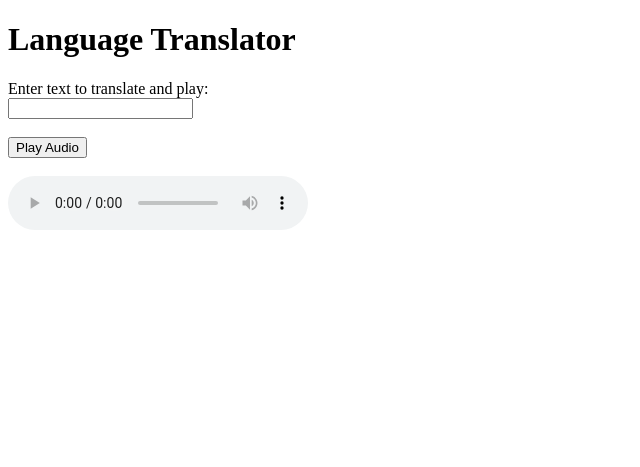
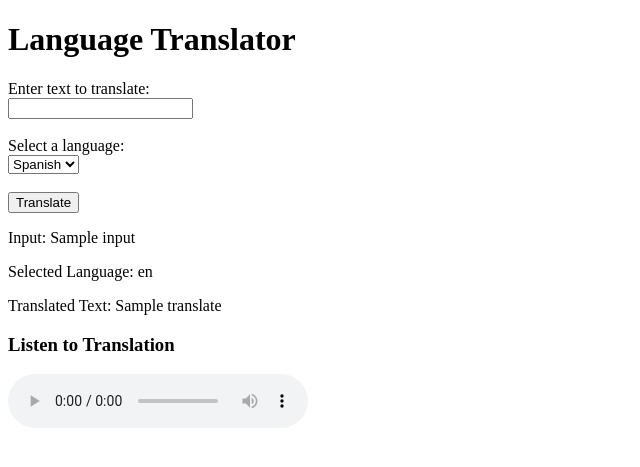
Before and after one commit to joyrizvan/Text-to-Speech-Translation-Application-on-EC2, a Flask app: template templates/index_a.html in a window 1280 px wide. Shown: the top 467 px of the page, without its empty margins (0-640 px from the left). Run offline with Flask 3, Linux system fonts and the light colour scheme; the template is opened without the code that fills it: most values are stand-ins (such as "Sample title", 1, 10 or a date in 2020); parts of the project's set-up code (start-up, migrations or seed data) failed here and were passed over.

Commit message:
audio return

```diff
--- a/run.py
+++ b/run.py
@@ -1,59 +1,33 @@
-from flask import Flask, request, jsonify, render_template
+from flask import Flask, request, render_template
 import os
 from translate import *
 
 app = Flask(__name__)
 
-# @app.route('/')
-# def index():
-#     return render_template("index_a.html")
+@app.route('/')
+def index():
+    return render_template("index_a.html")
 
-# @app.route('/', methods=['POST', 'GET'])
-# def main():
-#     audio_url = ""
-#     if request.method=='POST':
-#         input=request.form.get("input_text")
-#         selected_lang=request.form.get("language",None)
-#         if selected_lang is not None:
-#             lang=selected_lang
-#             translate=do_translate(input, lang)
-#         # Delete previous mp3 files
-#         delete_existing_audio_files()
-#         # Generate audio file path
-#         audio_file = "static/output.mp3"
-
-#         # Generate speech audio from translated text
-#         text_to_speech(translate, audio_file)
-#         audio_url = f"/{audio_file}"  # URL for the audio file to access from HTML
-
-#         return render_template("index_a.html", input=input, lang=selected_lang, translate=translate, audio_url=audio_url)
-
-
-@app.route("/", methods=["POST"])
-def translate_and_play():
-    if request.is_json:
-        data = request.get_json()
-        input_text = data.get("input_text")
-
-        # Translate the text to the default language
-        translated_text = do_translate(input_text)
-
-        # Clear old audio files before generating a new one
+@app.route('/', methods=['POST', 'GET'])
+def main():
+    audio_url = ""
+    if request.method=='POST':
+        input=request.form.get("input_text")
+        selected_lang=request.form.get("language",None)
+        if selected_lang is not None:
+            lang=selected_lang
+            translate=do_translate(input, lang)
+        # Delete previous mp3 files
         delete_existing_audio_files()
-
         # Generate audio file path
         audio_file = "static/output.mp3"
 
-        # Convert translated text to speech
-        text_to_speech(translated_text, audio_file)
-        audio_url = f"/{audio_file}"
+        # Generate speech audio from translated text
+        text_to_speech(translate, audio_file)
+        audio_url = f"/{audio_file}"  # URL for the audio file to access from HTML
 
-        return jsonify({"audio_url": audio_url})
+        return render_template("index_a.html", input=input, lang=selected_lang, translate=translate, audio_url=audio_url)
 
-    return jsonify({"error": "Invalid request"}), 400
-
-#Insert the line below to to run on Cloud9
-app.run(host=os.getenv('IP', '0.0.0.0'), port=int(os.getenv('PORT', 8080)))
 
 if __name__ == '__main__':
     app.run()
--- a/templates/index_a.html
+++ b/templates/index_a.html
@@ -1,41 +1,31 @@
 <!DOCTYPE html>
 <html>
   <head>
-    <title>My AI Service Page</title>
-    <script>
-        async function translateAndPlayAudio() {
-            const text = document.getElementById("input_text").value;
-
-            // Send the text to the server
-            const response = await fetch("/", {
-                method: "POST",
-                headers: {
-                    "Content-Type": "application/json"
-                },
-                body: JSON.stringify({ input_text: text })
-            });
-
-            if (response.ok) {
-                const data = await response.json();
-                const audioPlayer = document.getElementById("audioPlayer");
-                audioPlayer.src = data.audio_url;
-                audioPlayer.load();
-                audioPlayer.play();
-            } else {
-                alert("Translation and audio generation failed.");
-            }
-        }
-    </script>
+    <title>My AI service page</title>
   </head>
   <body>
     <h1>Language Translator</h1>
-    <label for="text">Enter text to translate and play:</label><br>
-    <input type="text" id="input_text" name="input_text"><br><br>
+    <form method="POST" action="">
+      <label for="text">Enter text to translate:</label><br>
+      <input type="text" id="input_text" name="input_text"><br><br>
+      <label for="language">Select a language:</label><br>
+      <select id="language" name="language">
+        <option value="es">Spanish</option>
+        <option value="fr">French</option>
+      </select><br><br>
+      <input type="submit" value="Translate">
+    </form>
 
-    <!-- Play Audio button to handle translation and playback -->
-    <button onclick="translateAndPlayAudio()">Play Audio</button>
-    <br><br>
+    <p>Input: {{input}}</p>
+    <p>Selected Language: {{lang}}</p>
+    <p>Translated Text: {{translate}}</p>
 
-    <audio id="audioPlayer" controls></audio>
+    {% if audio_url %}
+    <h3>Listen to Translation</h3>
+    <audio id="audioPlayer" controls>
+      <source src="{{ audio_url }}" type="audio/mpeg">
+      Your browser does not support the audio element.
+    </audio>
+    {% endif %}
   </body>
 </html>
--- a/translate.py
+++ b/translate.py
@@ -2,7 +2,7 @@ import boto3
 import os
 import glob
 
-def do_translate(input, lang='fr'):
+def do_translate(input, lang):
     translate = boto3.client(service_name='translate', region_name='ca-central-1', use_ssl=True)
     result = translate.translate_text(Text=input, SourceLanguageCode="en", TargetLanguageCode=lang)
     return result.get('TranslatedText')
```
